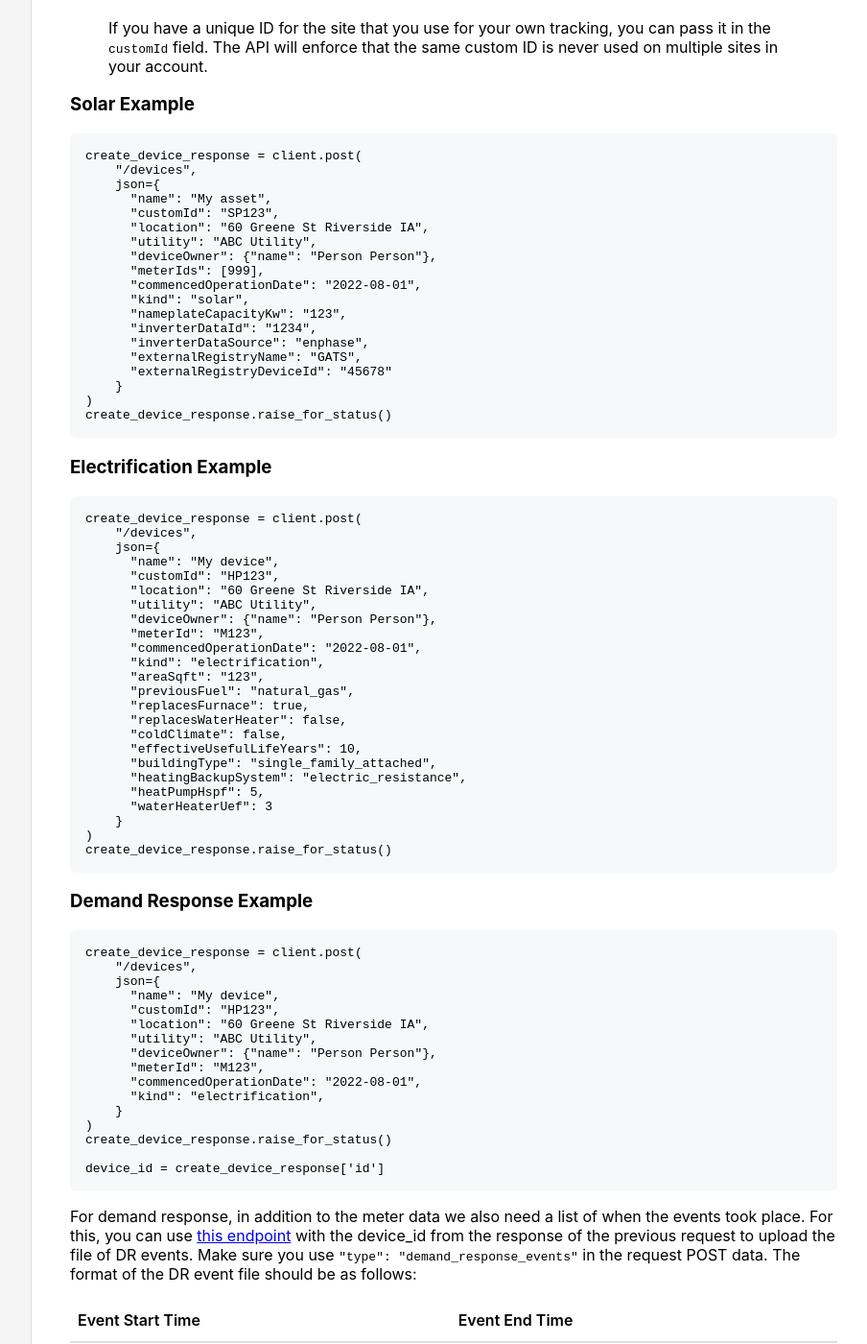
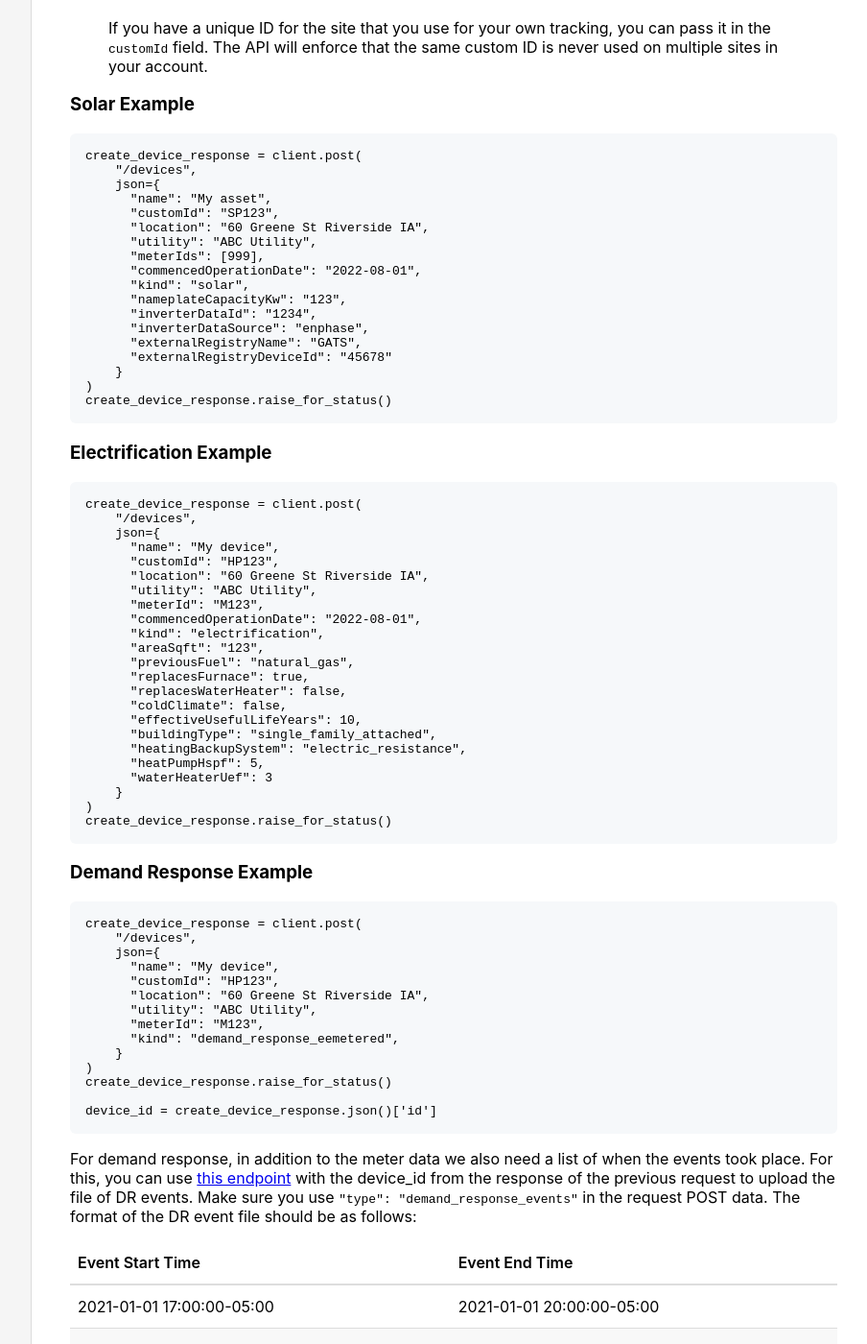
Before and after one commit to wattcarbon/docs.wattcarbon.com, a Jekyll site: the page built from _data-onboarding/Developer-Guide.md, in a window 1280 px wide and 1400 px high, scrolled down 2310 px. Shown: the whole window at 96% size, without its empty margins (258-1162 px from the left). Built offline with Jekyll 4.4.1, drawn with Linux system fonts in a browser that asks for light colours.

Commit message:
Updated thanks to PR notes

````diff
--- a/_data-onboarding/Developer-Guide.md
+++ b/_data-onboarding/Developer-Guide.md
@@ -113,7 +113,6 @@ create_device_response = client.post(
       "customId": "SP123",
       "location": "60 Greene St Riverside IA",
       "utility": "ABC Utility",
-      "deviceOwner": {"name": "Person Person"},
       "meterIds": [999],
       "commencedOperationDate": "2022-08-01",
       "kind": "solar",
@@ -137,7 +136,6 @@ create_device_response = client.post(
       "customId": "HP123",
       "location": "60 Greene St Riverside IA",
       "utility": "ABC Utility",
-      "deviceOwner": {"name": "Person Person"},
       "meterId": "M123",
       "commencedOperationDate": "2022-08-01",
       "kind": "electrification",
@@ -165,15 +163,13 @@ create_device_response = client.post(
       "customId": "HP123",
       "location": "60 Greene St Riverside IA",
       "utility": "ABC Utility",
-      "deviceOwner": {"name": "Person Person"},
       "meterId": "M123",
-      "commencedOperationDate": "2022-08-01",
-      "kind": "electrification",
+      "kind": "demand_response_eemetered",
     }
 )
 create_device_response.raise_for_status()
 
-device_id = create_device_response['id']
+device_id = create_device_response.json()['id']
 ```
 
 For demand response, in addition to the meter data we also need a list of when the events took place. For this, you can use [this endpoint](https://api.wattcarbon.com/#tag/Documents/operation/Documents-upload_asset_document) with the device_id from the response of the previous request to upload the file of DR events. Make sure you use `"type": "demand_response_events"` in the request POST data. The format of the DR event file should be as follows:
````
